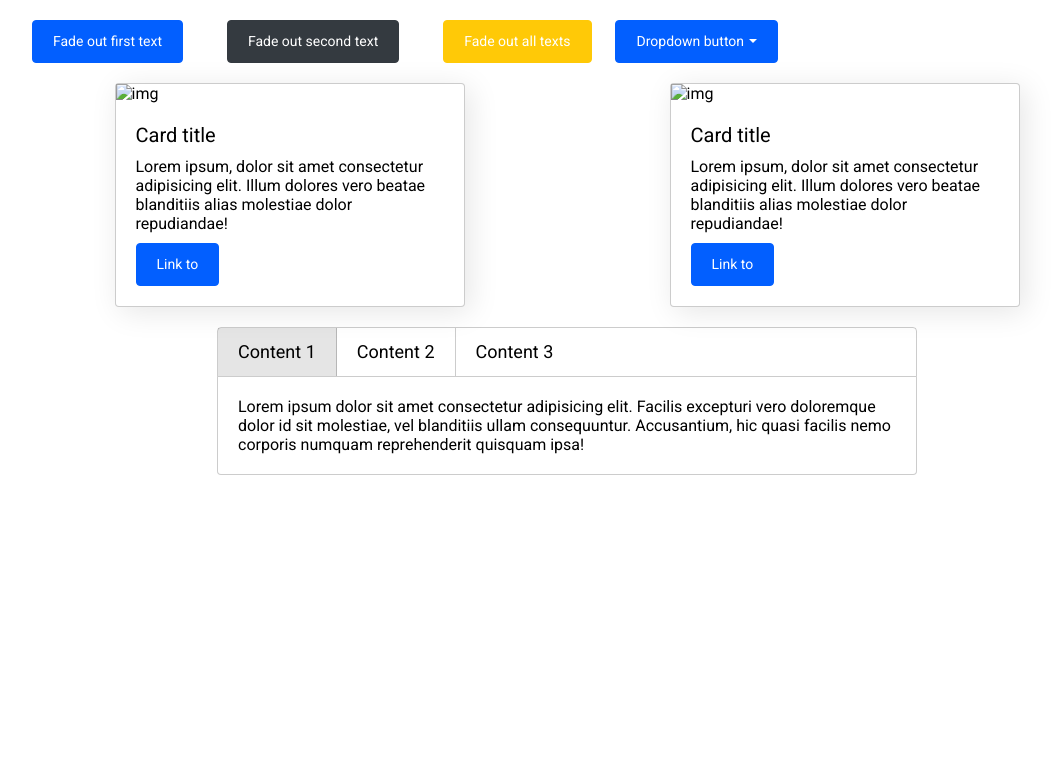
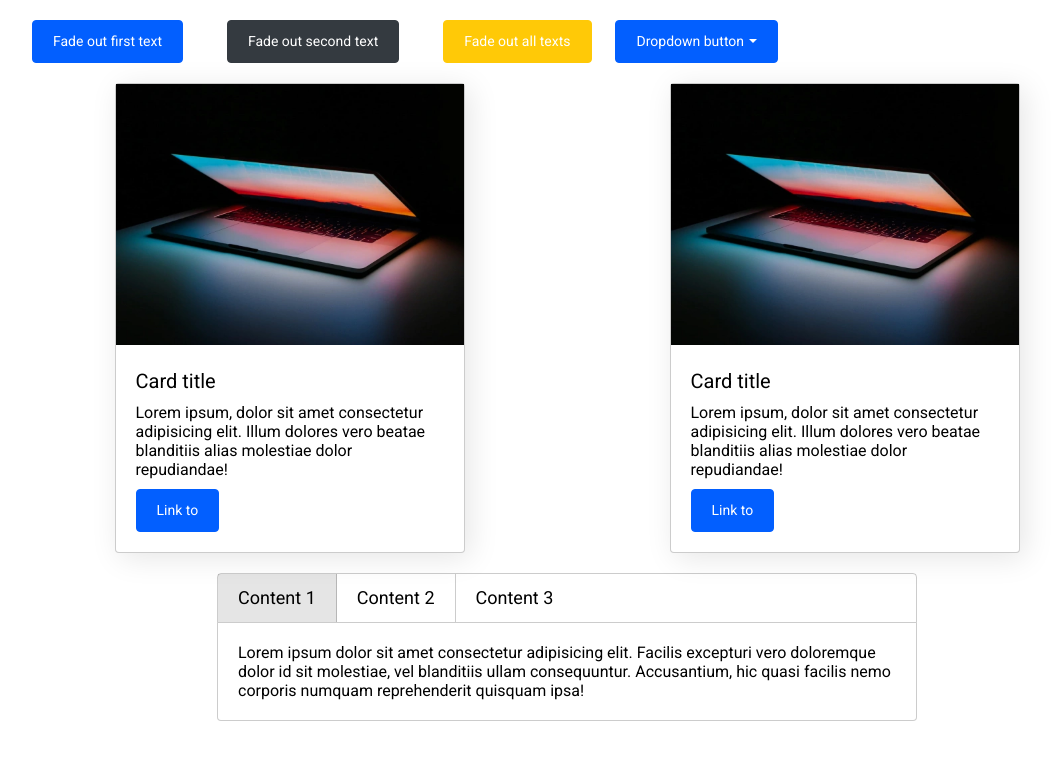
Before and after one commit to VVasilevich/ui-library, a website with bundled scripts: page src/index.html in a window 1280 px wide. Shown: the whole page, without its empty margins (73-1129 px from the left). Built offline with nearby package versions, Linux system fonts and the light colour scheme; files whose address does not match are found by name.

Commit message:
Add img for card

```diff
--- a/src/index.html
+++ b/src/index.html
@@ -30,7 +30,7 @@
 
         <div class="goods d-flex f-space-around">
             <div class="card">
-                <img src="" alt="img" class="card-img">
+                <img src="./img/card-img.webp" alt="img" class="card-img">
                 <div class="card-body">
                     <div class="card-title">Card title</div>
                     <p class="card-text">Lorem ipsum, dolor sit amet consectetur adipisicing elit. Illum dolores vero beatae blanditiis alias molestiae dolor repudiandae!</p>
@@ -38,7 +38,7 @@
                 </div>
             </div>
             <div class="card">
-                <img src="" alt="img" class="card-img">
+                <img src="./img/card-img.webp" alt="img" class="card-img">
                 <div class="card-body">
                     <div class="card-title">Card title</div>
                     <p class="card-text">Lorem ipsum, dolor sit amet consectetur adipisicing elit. Illum dolores vero beatae blanditiis alias molestiae dolor repudiandae!</p>
```
Also changed, not shown: dist/img/card-img.webp (added), dist/index.html, src/img/card-img.webp (added).
